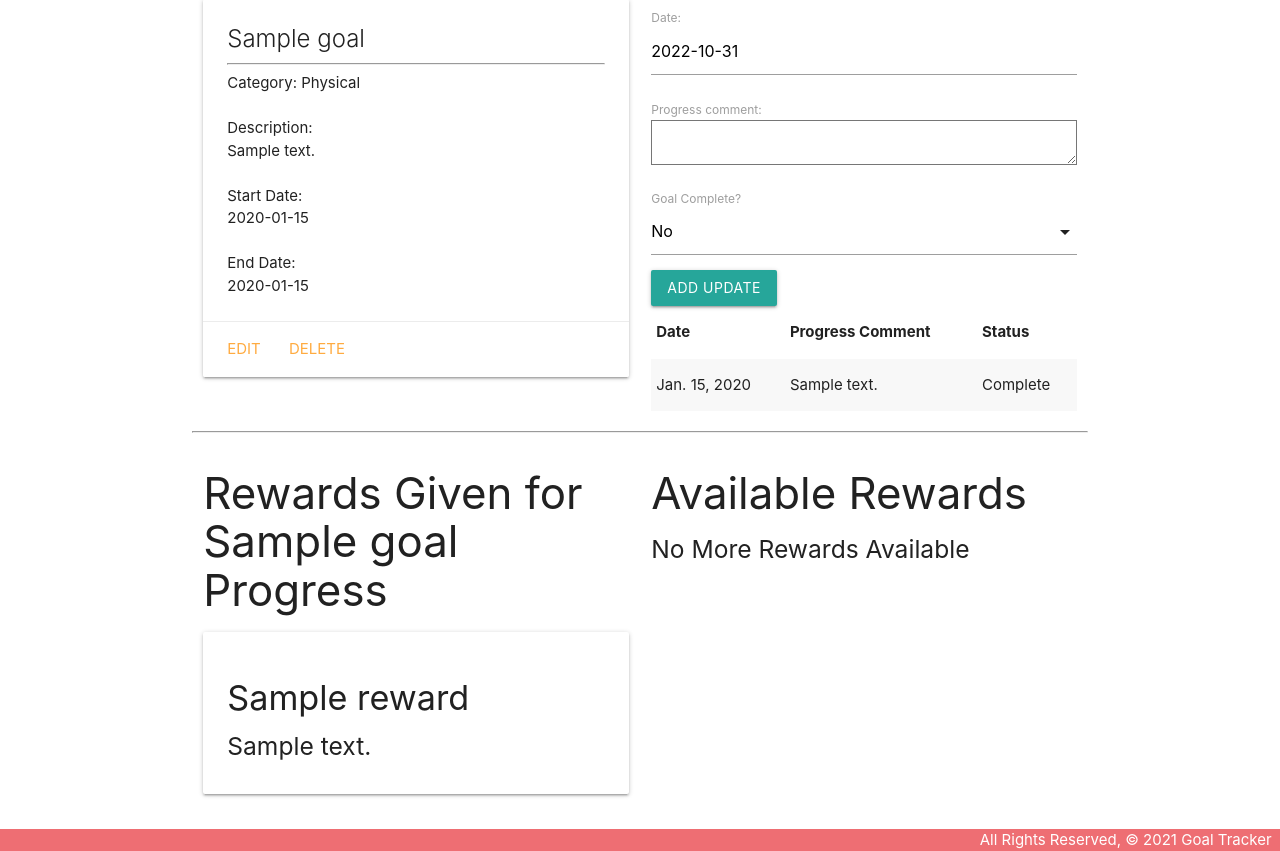
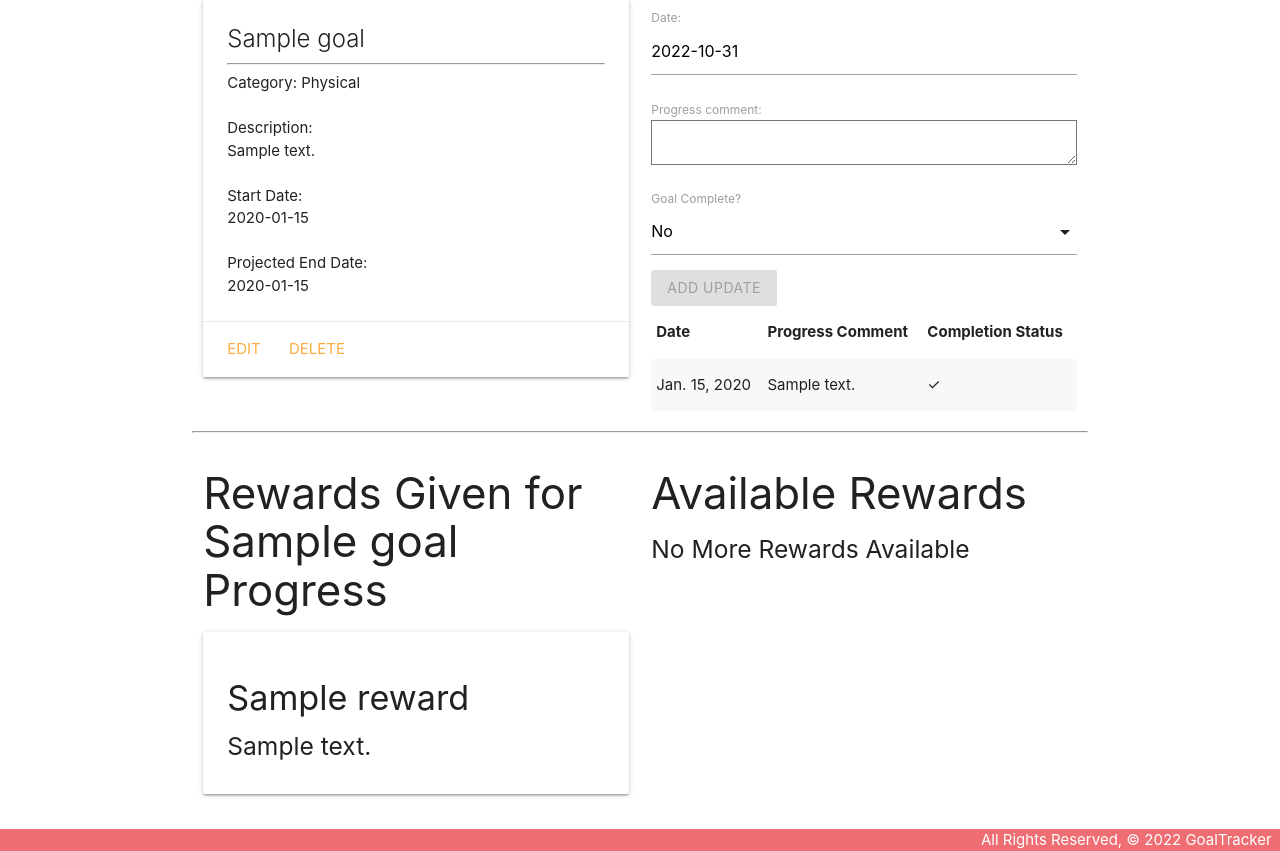
Before and after one commit to nackho/goaltracker, a Django app: page /goals/1/ in a window 1280 px wide. Shown: the part 209-1060 px from the top of the page. Run offline with Django 4.2, Linux system fonts and the light colour scheme; a user stored in the database is signed in; tables that the repository leaves empty hold one stand-in row (values such as "Sample post").

Commit message:
Updated detail template html

```diff
--- a/main_app/templates/base.html
+++ b/main_app/templates/base.html
@@ -38,7 +38,7 @@
     {% endblock %}
   </main>
   <footer class="page-footer">
-    <div class="right">All Rights Reserved, &copy; 2021 Goal Tracker &nbsp;</div>
+    <div class="right">All Rights Reserved, &copy; 2022 GoalTracker &nbsp;</div>
   </footer>
 </body>
 </html>
--- a/main_app/templates/goals/detail.html
+++ b/main_app/templates/goals/detail.html
@@ -15,7 +15,7 @@
         <br>
         <p>Start Date: {{ goal.start_date|linebreaks }}</p>
         <br>
-        <p>End Date: {{ goal.end_date|linebreaks }}</p>
+        <p>Projected End Date: {{ goal.end_date|linebreaks }}</p>
       </div>
       <div class="card-action">
         <a href="{% url 'goals_update' goal.id %}">Edit</a>
@@ -27,11 +27,15 @@
     <form action="{% url 'add_update' goal.id %}" method="POST">
       {% csrf_token %}
       {{ update_form.as_p }}
-      <input type="submit" class="btn" value="Add Update">
+      <input type="submit" class="btn" value="Add Update" disabled="disabled">
     </form>
     <table class="striped">
       <thead>
-        <tr><th>Date</th><th>Progress Comment</th><th>Status</tr>
+        <tr>
+          <th>Date</th>
+          <th>Progress Comment</th>
+          <th>Completion Status</th>
+        </tr>
       </thead>
       <tbody>
         {% for update in goal.update_set.all %}
@@ -39,9 +43,9 @@
             <td>{{update.date}}</td>
             <td>{{update.progress_comment}}</td>
             {% if update.complete_status == True %}
-              <td>Complete</td>
+              <td>✓</td>
             {% else %}
-              <td>Incomplete</td>
+              <td>-</td>
             {% endif %}
           </tr>
         {% endfor %}
--- a/main_app/templates/goals/index.html
+++ b/main_app/templates/goals/index.html
@@ -12,7 +12,7 @@
             <p>Category: {{ goal.get_category_display }}</p>
             <p>Description: {{ goal.description }}</p>
             <p>Start Date: {{ goal.start_date }}</p>
-            <p>End Date: {{ goal.end_date }}</p>
+            <p>Projected End Date: {{ goal.end_date }}</p>
         </div>
     </a>
   </div>
```
